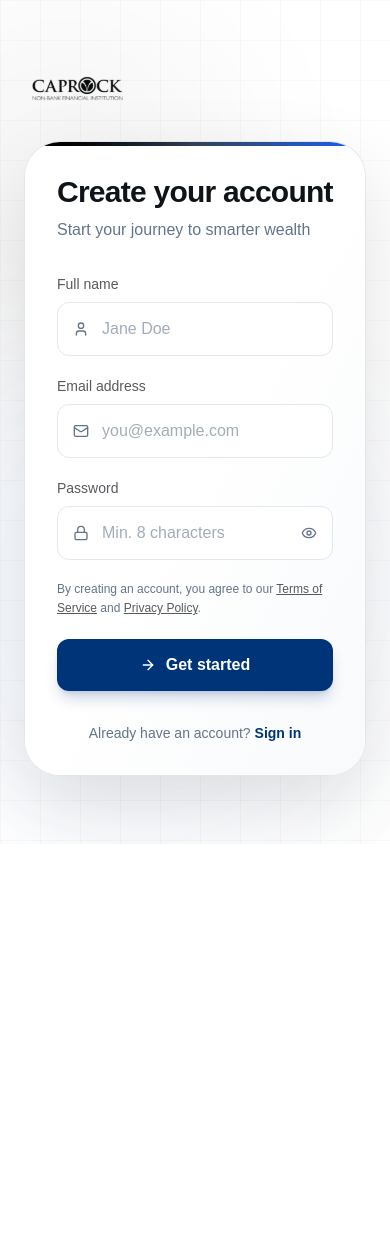
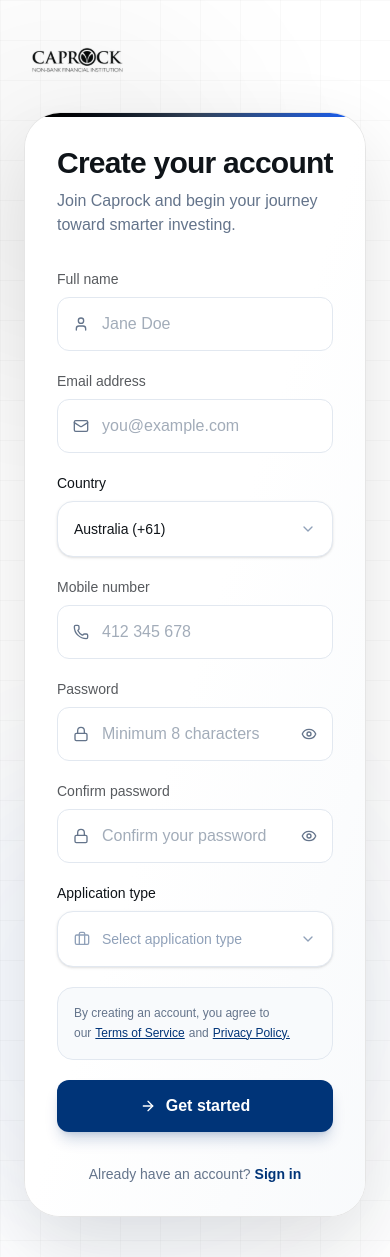
Before and after one commit to AnfasPervez2399/uplifting-caprock, a React (Vite) app: page /signup in a window 390 px wide. Before the commit the page ends 844 px from the top, so only its background shows below. Built offline with nearby package versions, Linux system fonts and the light colour scheme.

Commit message:
updtaed select

```diff
--- /dev/null
+++ b/src/components/ui/Select.tsx
@@ -0,0 +1,143 @@
+import { useEffect, useRef, useState } from "react";
+import { motion, AnimatePresence } from "framer-motion";
+import { ChevronDown, Check } from "lucide-react";
+import { cn } from "../../lib/cn";
+
+interface Option {
+  label: string;
+  value: string;
+  icon?: React.ReactNode;
+}
+
+interface SelectProps {
+  label: string;
+  placeholder?: string;
+  icon?: React.ReactNode;
+  options: Option[];
+  value: string;
+  onChange: (value: string) => void;
+  className?: string;
+}
+
+export function Select({
+  label,
+  placeholder = "Select an option",
+  icon,
+  options,
+  value,
+  onChange,
+  className,
+}: SelectProps) {
+  const [open, setOpen] = useState(false);
+
+  const ref = useRef<HTMLDivElement>(null);
+
+  useEffect(() => {
+    function handleClick(event: MouseEvent) {
+      if (ref.current && !ref.current.contains(event.target as Node)) {
+        setOpen(false);
+      }
+    }
+
+    document.addEventListener("mousedown", handleClick);
+
+    return () => document.removeEventListener("mousedown", handleClick);
+  }, []);
+
+  const selected = options.find((option) => option.value === value);
+
+  return (
+    <div ref={ref} className={cn("relative", className)}>
+      <label className="mb-2 block text-sm font-medium text-ink">{label}</label>
+
+      <button
+        type="button"
+        onClick={() => setOpen(!open)}
+        className={cn(
+          "group flex h-14 w-full items-center justify-between rounded-2xl",
+          "border border-slate-200 bg-white px-4",
+          "shadow-sm transition-all duration-300",
+          "hover:border-slate-300 hover:shadow-md",
+          "focus:border-caprock focus:outline-none",
+          "focus:ring-4 focus:ring-caprock/10",
+        )}
+      >
+        <div className="flex items-center gap-3">
+          {icon && <div className="text-slate-400">{icon}</div>}
+
+          <span
+            className={cn(
+              "text-sm",
+              selected ? "font-medium text-ink" : "text-slate-400",
+            )}
+          >
+            {selected?.label || placeholder}
+          </span>
+        </div>
+
+        <ChevronDown
+          className={cn(
+            "h-4 w-4 text-slate-400 transition-transform duration-300",
+            open && "rotate-180",
+          )}
+        />
+      </button>
+
+      <AnimatePresence>
+        {open && (
+          <motion.div
+            initial={{
+              opacity: 0,
+              y: 10,
+              scale: 0.98,
+            }}
+            animate={{
+              opacity: 1,
+              y: 0,
+              scale: 1,
+            }}
+            exit={{
+              opacity: 0,
+              y: 10,
+              scale: 0.98,
+            }}
+            transition={{
+              duration: 0.2,
+            }}
+            className={cn(
+              "absolute z-50 mt-2 w-full overflow-hidden",
+              "rounded-2xl border border-slate-200",
+              "bg-white p-2 shadow-2xl",
+            )}
+          >
+            {options.map((option) => (
+              <button
+                key={option.value}
+                type="button"
+                onClick={() => {
+                  onChange(option.value);
+                  setOpen(false);
+                }}
+                className={cn(
+                  "flex w-full items-center justify-between",
+                  "rounded-xl px-4 py-3 text-left",
+                  "transition-all hover:bg-slate-100",
+                )}
+              >
+                <div className="flex items-center gap-3">
+                  {option.icon}
+
+                  <span className="text-sm text-ink">{option.label}</span>
+                </div>
+
+                {value === option.value && (
+                  <Check className="h-4 w-4 text-caprock" />
+                )}
+              </button>
+            ))}
+          </motion.div>
+        )}
+      </AnimatePresence>
+    </div>
+  );
+}
--- a/src/pages/SignUp.tsx
+++ b/src/pages/SignUp.tsx
@@ -1,22 +1,90 @@
-import { useState } from 'react'
-import { Link, useNavigate } from 'react-router-dom'
-import { motion } from 'framer-motion'
-import { Mail, Lock, User, ArrowRight } from 'lucide-react'
-import { Input } from '../components/ui/Input'
-import { Button } from '../components/ui/Button'
+import { useState } from "react";
+import { Link, useNavigate } from "react-router-dom";
+import { motion } from "framer-motion";
+import {
+  Mail,
+  Lock,
+  User,
+  ArrowRight,
+  Phone,
+  Briefcase,
+  ChevronDown,
+} from "lucide-react";
 
+import { Input } from "../components/ui/Input";
+import { Button } from "../components/ui/Button";
+import { Select } from "../components/ui/Select";
+
+const countryOptions = [
+  {
+    label: "Australia (+61)",
+    value: "+61",
+  },
+  {
+    label: "Pakistan (+92)",
+    value: "+92",
+  },
+  {
+    label: "United States (+1)",
+    value: "+1",
+  },
+  {
+    label: "United Kingdom (+44)",
+    value: "+44",
+  },
+  {
+    label: "UAE (+971)",
+    value: "+971",
+  },
+];
+
+const applicationOptions = [
+  {
+    label: "Individual",
+    value: "individual",
+  },
+  {
+    label: "Joint",
+    value: "joint",
+  },
+  {
+    label: "Company",
+    value: "company",
+  },
+  {
+    label: "Trust",
+    value: "trust",
+  },
+  {
+    label: "SMSF",
+    value: "smsf",
+  },
+];
 export function SignUp() {
-  const navigate = useNavigate()
-  const [loading, setLoading] = useState(false)
+  const navigate = useNavigate();
 
+  const [loading, setLoading] = useState(false);
+
+  const [password, setPassword] = useState("");
+  const [confirmPassword, setConfirmPassword] = useState("");
+  const [countryCode, setCountryCode] = useState("+61");
+
+  const [applicationType, setApplicationType] = useState("");
   const handleSubmit = (e: React.FormEvent) => {
-    e.preventDefault()
-    setLoading(true)
+    e.preventDefault();
+
+    if (password !== confirmPassword) {
+      alert("Passwords do not match.");
+      return;
+    }
+
+    setLoading(true);
+
     setTimeout(() => {
-      setLoading(false)
-      navigate('/onboarding')
-    }, 1200)
-  }
+      setLoading(false);
+      navigate("/onboarding");
+    }, 1200);
+  };
 
   return (
     <motion.div
@@ -25,8 +93,13 @@ export function SignUp() {
       transition={{ duration: 0.5 }}
     >
       <div className="mb-8">
-        <h2 className="font-display text-3xl font-bold tracking-tight text-ink">Create your account</h2>
-        <p className="mt-2 text-muted">Start your journey to smarter wealth</p>
+        <h2 className="font-display text-3xl font-bold tracking-tight text-ink">
+          Create your account
+        </h2>
+
+        <p className="mt-2 text-muted">
+          Join Caprock and begin your journey toward smarter investing.
+        </p>
       </div>
 
       <form onSubmit={handleSubmit} className="space-y-5">
@@ -37,6 +110,7 @@ export function SignUp() {
           icon={<User className="h-4 w-4" />}
           required
         />
+
         <Input
           label="Email address"
           type="email"
@@ -44,31 +118,88 @@ export function SignUp() {
           icon={<Mail className="h-4 w-4" />}
           required
         />
+
+        <div className="grid gap-5 md:grid-cols-[150px_1fr]">
+          <Select
+            label="Country"
+            options={countryOptions}
+            value={countryCode}
+            onChange={setCountryCode}
+          />
+
+          <Input
+            label="Mobile number"
+            type="tel"
+            placeholder="412 345 678"
+            icon={<Phone className="h-4 w-4" />}
+            required
+          />
+        </div>
+
         <Input
           label="Password"
           type="password"
-          placeholder="Min. 8 characters"
+          placeholder="Minimum 8 characters"
           icon={<Lock className="h-4 w-4" />}
+          value={password}
+          onChange={(e) => setPassword(e.target.value)}
           required
         />
 
-        <p className="text-xs text-muted leading-relaxed">
-          By creating an account, you agree to our{' '}
-          <span className="text-ink/70 underline cursor-pointer">Terms of Service</span> and{' '}
-          <span className="text-ink/70 underline cursor-pointer">Privacy Policy</span>.
-        </p>
+        <Input
+          label="Confirm password"
+          type="password"
+          placeholder="Confirm your password"
+          icon={<Lock className="h-4 w-4" />}
+          value={confirmPassword}
+          onChange={(e) => setConfirmPassword(e.target.value)}
+          required
+        />
 
-        <Button type="submit" loading={loading} className="w-full" size="lg" icon={<ArrowRight className="h-4 w-4" />}>
+        {confirmPassword && password !== confirmPassword && (
+          <p className="text-sm text-red-500">Passwords do not match.</p>
+        )}
+        <Select
+          label="Application type"
+          placeholder="Select application type"
+          icon={<Briefcase className="h-4 w-4" />}
+          options={applicationOptions}
+          value={applicationType}
+          onChange={setApplicationType}
+        />
+        <div className="rounded-2xl border border-slate-200 bg-slate-50 p-4">
+          <p className="text-xs leading-relaxed text-muted">
+            By creating an account, you agree to our
+            <span className="mx-1 cursor-pointer font-medium text-caprock underline">
+              Terms of Service
+            </span>
+            and
+            <span className="ml-1 cursor-pointer font-medium text-caprock underline">
+              Privacy Policy.
+            </span>
+          </p>
+        </div>
+
+        <Button
+          type="submit"
+          loading={loading}
+          className="w-full"
+          size="lg"
+          icon={<ArrowRight className="h-4 w-4" />}
+        >
           Get started
         </Button>
       </form>
 
       <p className="mt-8 text-center text-sm text-muted">
-        Already have an account?{' '}
-        <Link to="/login" className="font-semibold text-caprock hover:text-caprock-light transition-colors">
+        Already have an account?
+        <Link
+          to="/login"
+          className="ml-1 font-semibold text-caprock transition-colors hover:text-caprock-light"
+        >
           Sign in
         </Link>
       </p>
     </motion.div>
-  )
+  );
 }
```
